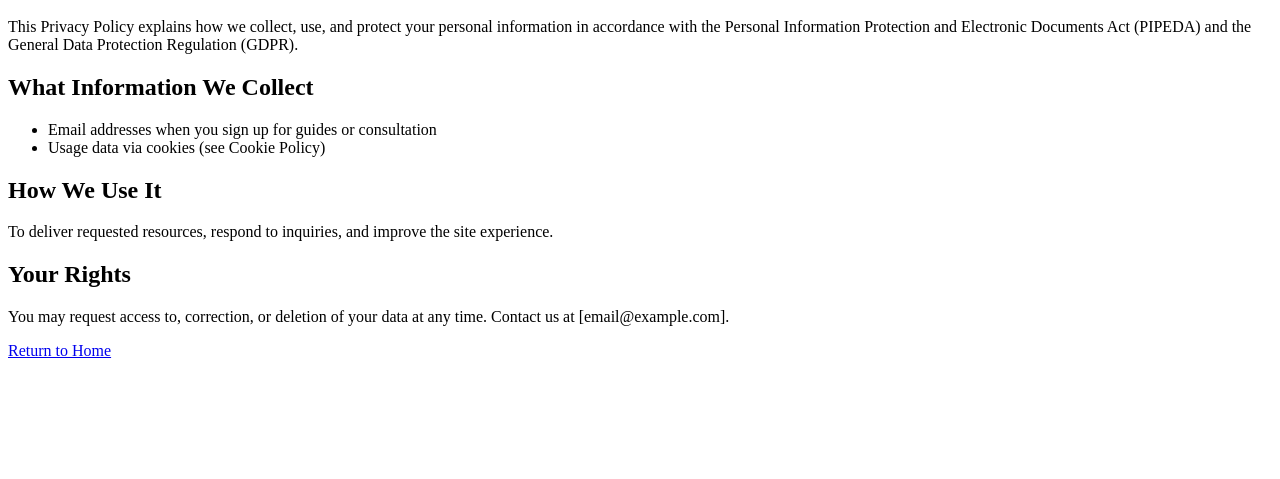
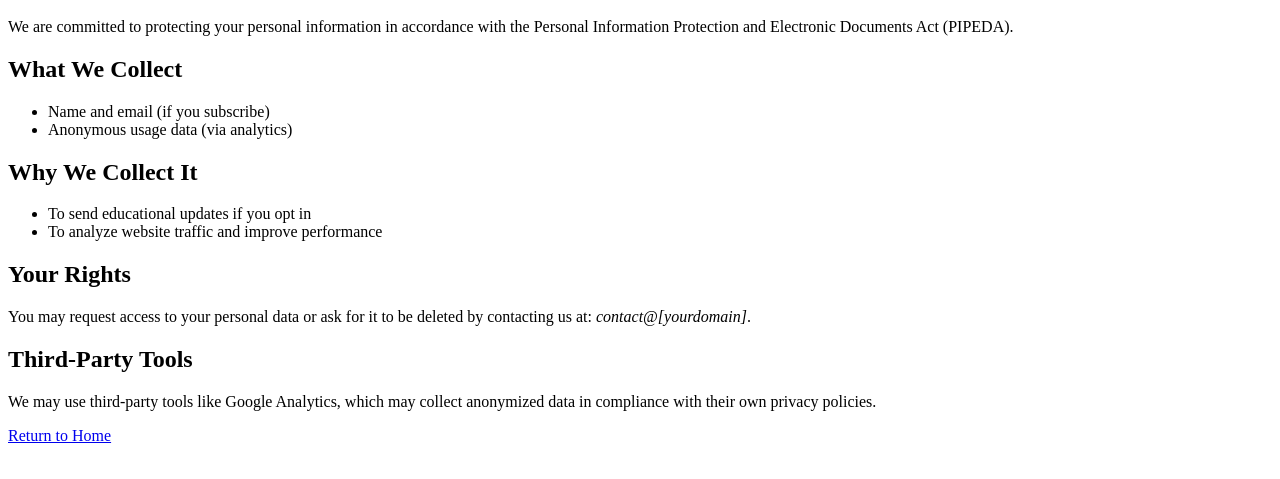
Before and after one commit to petriwna/study-and-work, a plain HTML site: page src/privacy-policy.html in a window 1280 px wide. Shown: the part 49-528 px from the top of the page. Drawn offline with Linux system fonts and the light colour scheme.

Commit message:
fix policy

```diff
--- a/src/privacy-policy.html
+++ b/src/privacy-policy.html
@@ -14,19 +14,26 @@
 <section class="section" id="privacy">
     <div class="container">
         <h1 class="section__title section__title--centered"><span class="accent">Privacy Policy</span></h1>
-        <p>This Privacy Policy explains how we collect, use, and protect your personal information in accordance with
-            the Personal Information Protection and Electronic Documents Act (PIPEDA) and the General Data Protection
-            Regulation (GDPR).</p>
-        <h2>What Information We Collect</h2>
+        <p class="section__subtitle">We are committed to protecting your personal information in accordance with the Personal Information Protection and Electronic Documents Act (PIPEDA).</p>
+
+        <h2 class="section__title">What We Collect</h2>
         <ul>
-            <li>Email addresses when you sign up for guides or consultation</li>
-            <li>Usage data via cookies (see Cookie Policy)</li>
+            <li>Name and email (if you subscribe)</li>
+            <li>Anonymous usage data (via analytics)</li>
         </ul>
-        <h2>How We Use It</h2>
-        <p>To deliver requested resources, respond to inquiries, and improve the site experience.</p>
-        <h2>Your Rights</h2>
-        <p>You may request access to, correction, or deletion of your data at any time. Contact us at
-            [email@example.com].</p>
+
+        <h2 class="section__title">Why We Collect It</h2>
+        <ul>
+            <li>To send educational updates if you opt in</li>
+            <li>To analyze website traffic and improve performance</li>
+        </ul>
+
+        <h2 class="section__title">Your Rights</h2>
+        <p>You may request access to your personal data or ask for it to be deleted by contacting us at: <em>contact@[yourdomain]</em>.</p>
+
+        <h2>Third-Party Tools</h2>
+        <p>We may use third-party tools like Google Analytics, which may collect anonymized data in compliance with their own privacy policies.</p>
+
     </div>
 </section>
 <div class="policy__buttons">
```
Also changed, not shown: src/cookies.html (+15 -5 lines), src/terms.html (+14 -6 lines).
